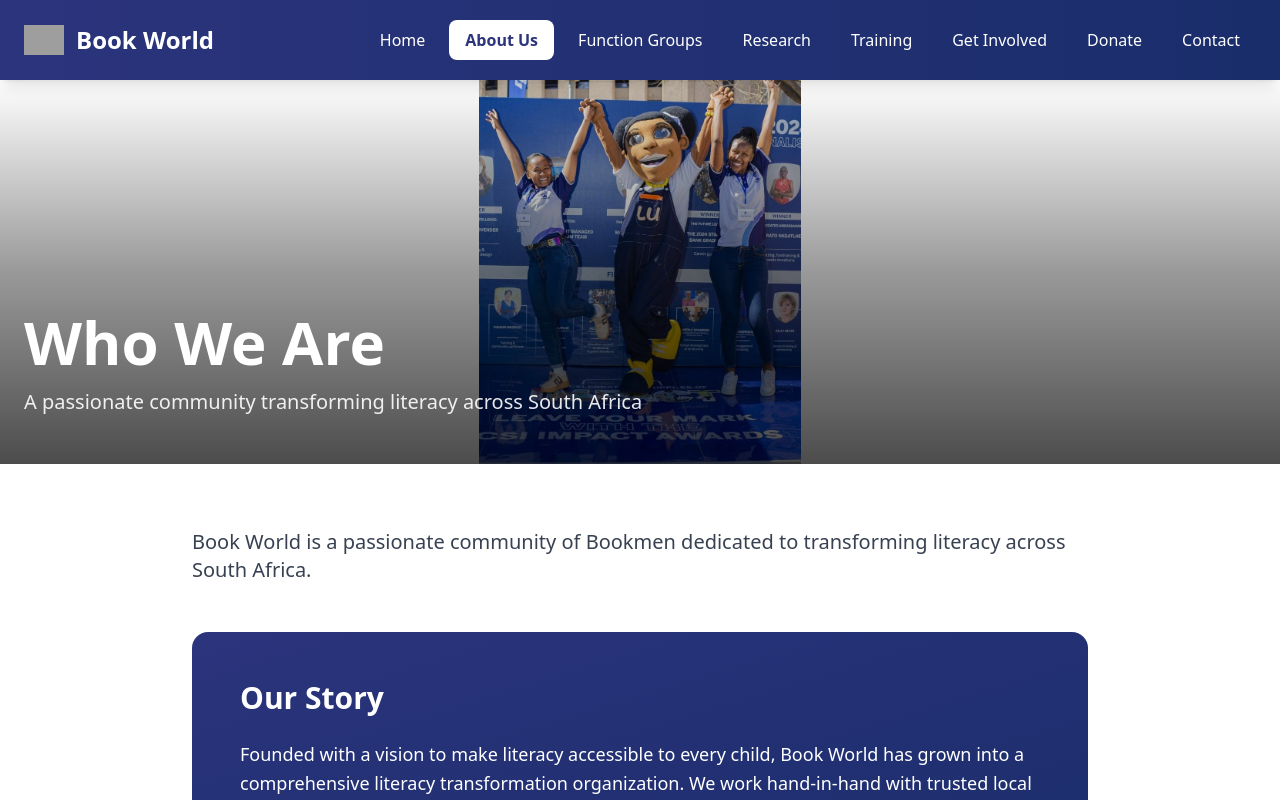
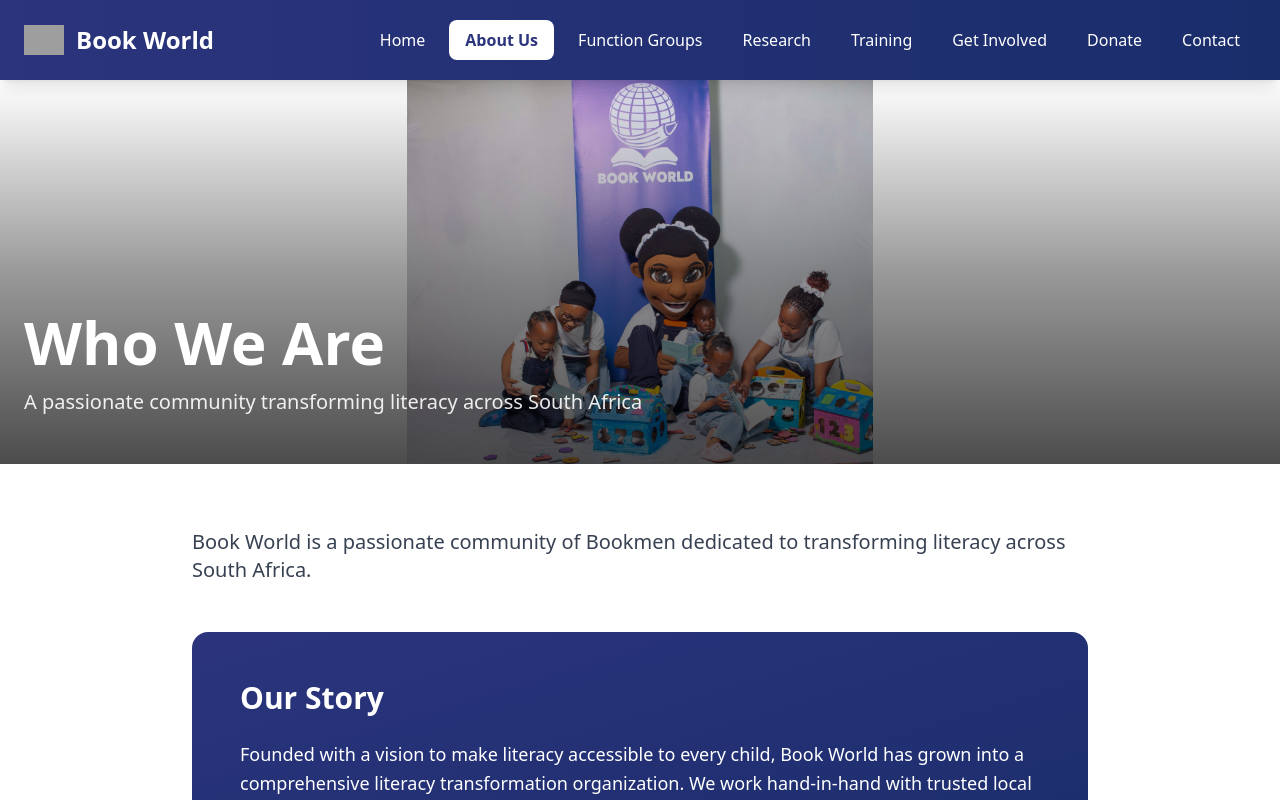
Before and after one commit to Astral-Solutions/Book, a React (Create React App) app in the folder book-world/: page / in a window 1280 px wide. Both pictures are taken after a click on the button "Learn More About Us". Shown: the top 800 px of the page. Built offline with nearby package versions, Linux system fonts and the light colour scheme; grey boxes are pictures that could not be loaded.

Commit message:
Update Media

```diff
--- a/book-world/src/App.js
+++ b/book-world/src/App.js
@@ -172,7 +172,7 @@
             onClick={() => setCurrentPage("Home")}
           >
             <img
-              src="/BookWorld.jpeg"
+              src="/BWLogo.png"
               alt="Book World Logo"
               className="w-10 h-10 object-contain"
             />
@@ -647,7 +647,7 @@
     {/* Hero Image */}
     <div className="relative h-96 overflow-hidden">
       <img
-        src="/images/LuTeam.jpeg"
+        src="/images/LuBaby.jpeg"
         alt="About Book World"
         className="w-full h-full object-contain"
       />
```
Also changed, not shown: book-world/public/images/LuBaby.jpeg (added).
